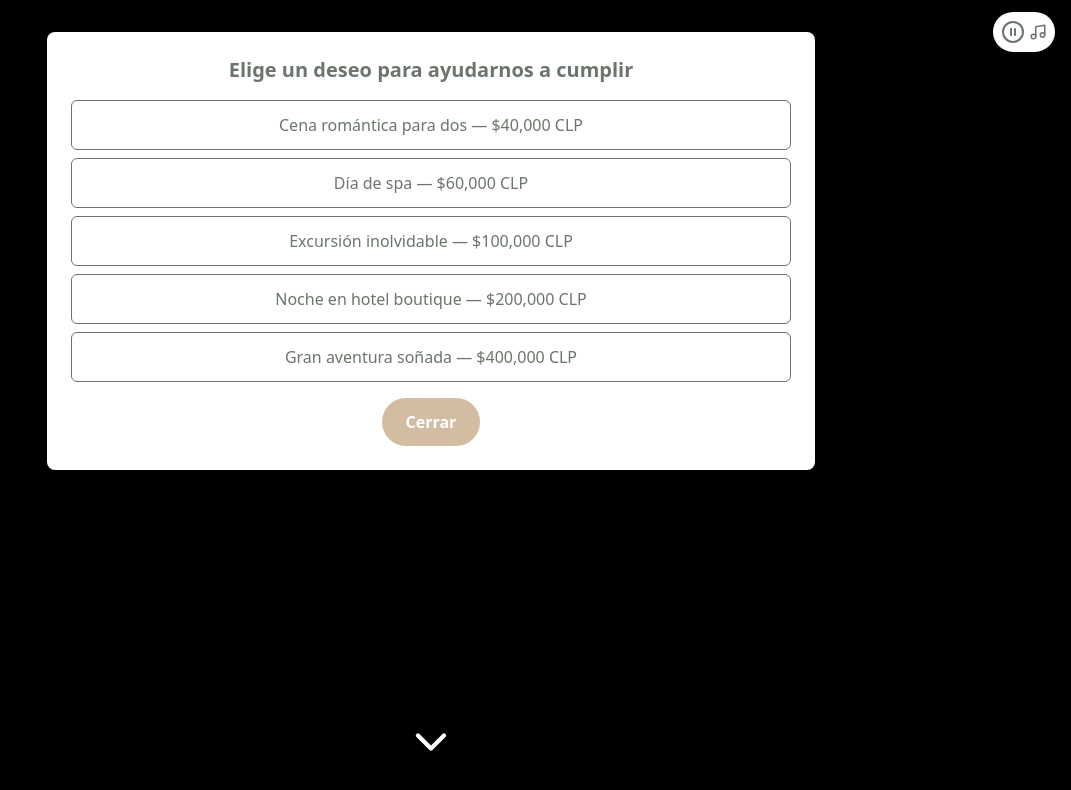
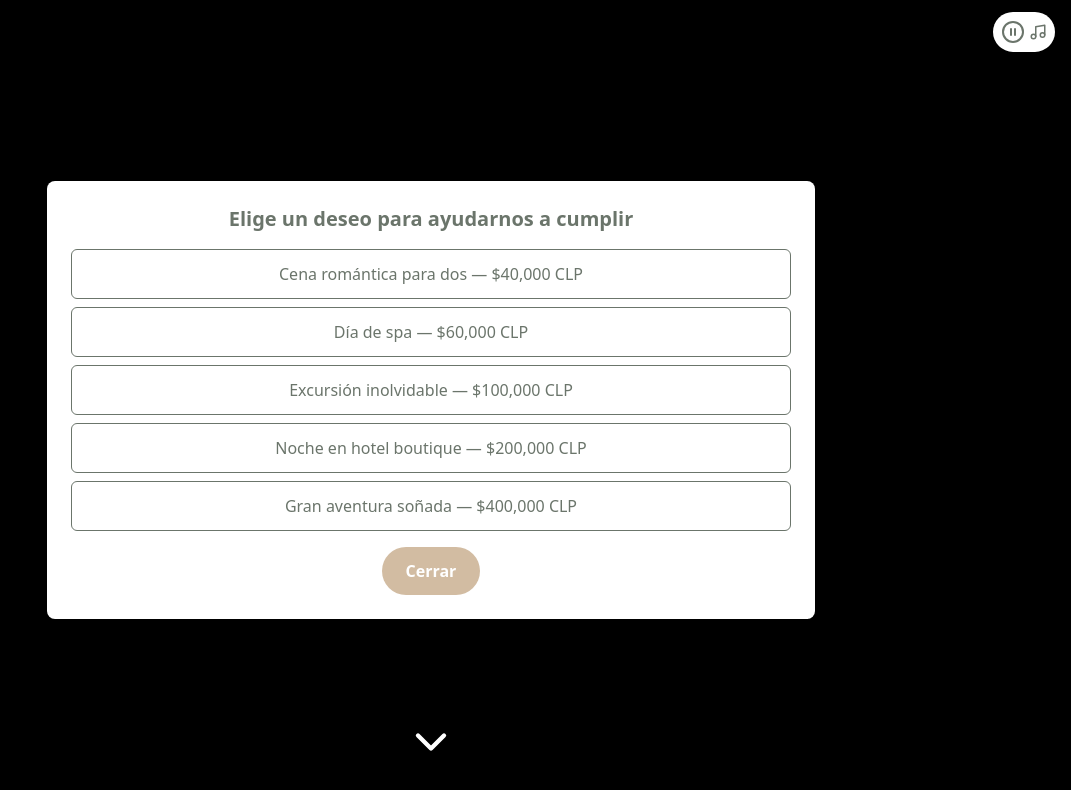
Before and after one commit to sergioormeno/invitation, a Next.js app: page / in a window 1280 px wide. Both pictures are taken after a click on the button "Quiero regalar un deseo". Shown: the part 2649-3439 px from the top of the page, without its empty margins (209-1280 px from the left). Built offline with nearby package versions, Linux system fonts and the light colour scheme; a web font is replaced by a local one.

Commit message:
update modal

```diff
--- a/src/components/giftSection.tsx
+++ b/src/components/giftSection.tsx
@@ -73,15 +73,14 @@ export default function GiftSection() {
       <AnimatePresence>
         {(activeModal === "deseo" || activeModal === "transfer" || activeModal === "mensaje") && (
           <motion.div
-            className="fixed inset-0 bg-black bg-opacity-60 z-50 overflow-y-auto px-4 py-8 flex justify-center"
+            className="fixed inset-0 bg-black bg-opacity-60 z-50 flex items-center justify-center px-4 py-8"
             initial={{ opacity: 0 }}
             animate={{ opacity: 1 }}
             exit={{ opacity: 0 }}
             onClick={() => setActiveModal(null)}
           >
-            <div className="flex items-start justify-center min-h-full w-full max-w-3xl">
             <motion.div
-                className="bg-white rounded-lg p-6 w-full text-[var(--color-text)] shadow-xl overflow-y-auto max-h-[90vh]"
+              className="bg-white rounded-lg p-6 w-full max-w-3xl max-h-[90vh] overflow-y-auto text-[var(--color-text)] shadow-xl"
               initial={{ scale: 0.8, opacity: 0 }}
               animate={{ scale: 1, opacity: 1 }}
               exit={{ scale: 0.8, opacity: 0 }}
@@ -177,12 +176,14 @@ export default function GiftSection() {
               )}
 
               <div className="w-full pt-4 text-center">
-                  <button className="btn-secondary px-4 py-2" onClick={() => setActiveModal(null)}>
+                <button
+                  className="btn-secondary px-6 py-2 transition duration-200 hover:bg-[var(--color-accent)] hover:text-white"
+                  onClick={() => setActiveModal(null)}
+                >
                   Cerrar
                 </button>
               </div>
             </motion.div>
-            </div>
           </motion.div>
         )}
       </AnimatePresence>
```
Lines whose indentation alone changed are shown as unchanged.
